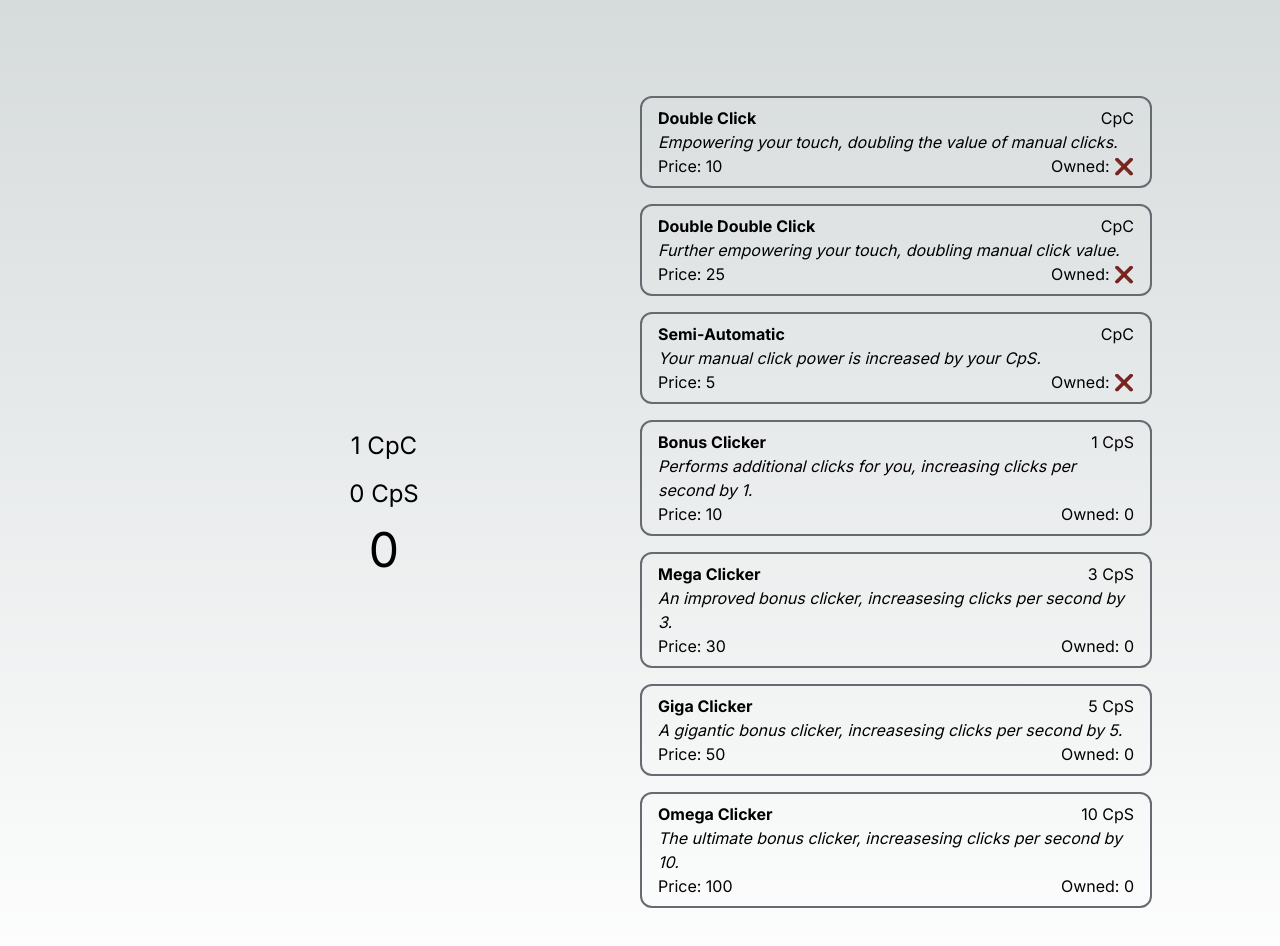
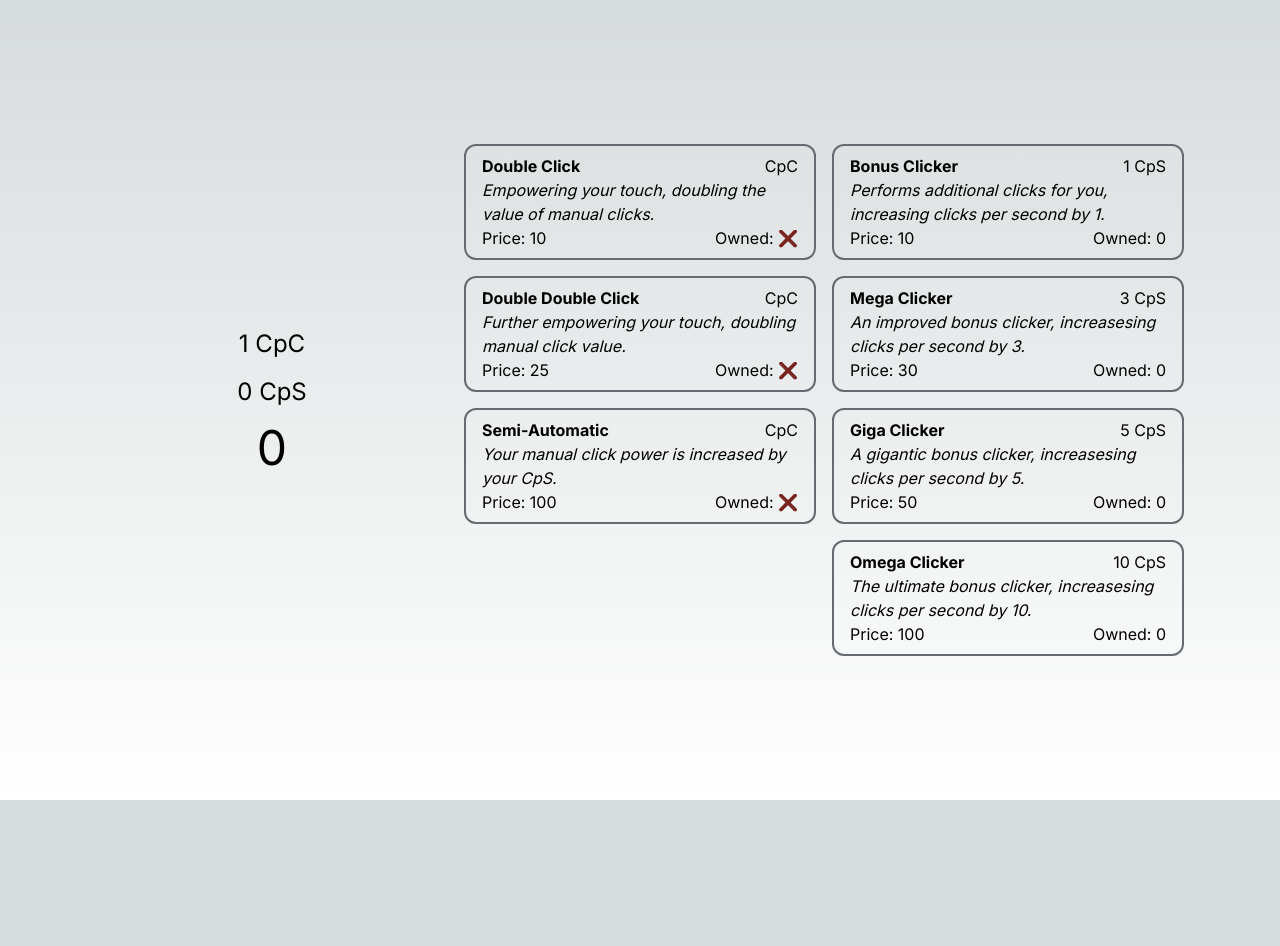
Before and after one commit to malthesers/clickr, a Next.js app: page / in a window 1280 px wide. Shown: the top 946 px of the page. After the commit the page ends 800 px from the top, so only its background shows below. Built offline with nearby package versions, Linux system fonts and the light colour scheme.

Commit message:
Split buffs and clickers into separate columns

```diff
--- a/src/app/page.tsx
+++ b/src/app/page.tsx
@@ -23,7 +23,7 @@
 
   return (
     <main className='min-h-screen grid place-content-center p-24'>
-      <div className='max-w-5xl grid grid-cols-2'>
+      <div className='max-w-7xl grid grid-cols-3 gap-4'>
         <div className='grid place-content-center gap-4'>
           <p className='text-2xl text-center'>{cpc} CpC</p>
           <p className='text-2xl text-center'>{cps} CpS</p>
@@ -31,7 +31,6 @@
             {clicks}
           </button>
         </div>
-        <div className='flex flex-col gap-4'>
         <div className='flex flex-col gap-4'>
           {passiveBuffs.map((passiveBuff) => (
             <PassiveBuff passiveBuff={passiveBuff} key={passiveBuff.name} />
@@ -43,7 +42,6 @@
           ))}
         </div>
       </div>
-      </div>
     </main>
   )
 }
--- a/src/upgrades/passiveBuffs.ts
+++ b/src/upgrades/passiveBuffs.ts
@@ -16,7 +16,7 @@
   {
     name: 'Semi-Automatic',
     description: 'Your manual click power is increased by your CpS.',
-    price: 5,
+    price: 100,
     owned: false,
     applyBuff: (clicks: number, cps?: number) => (cps ? clicks + cps : clicks)
   }
```
Lines whose indentation alone changed are shown as unchanged.
